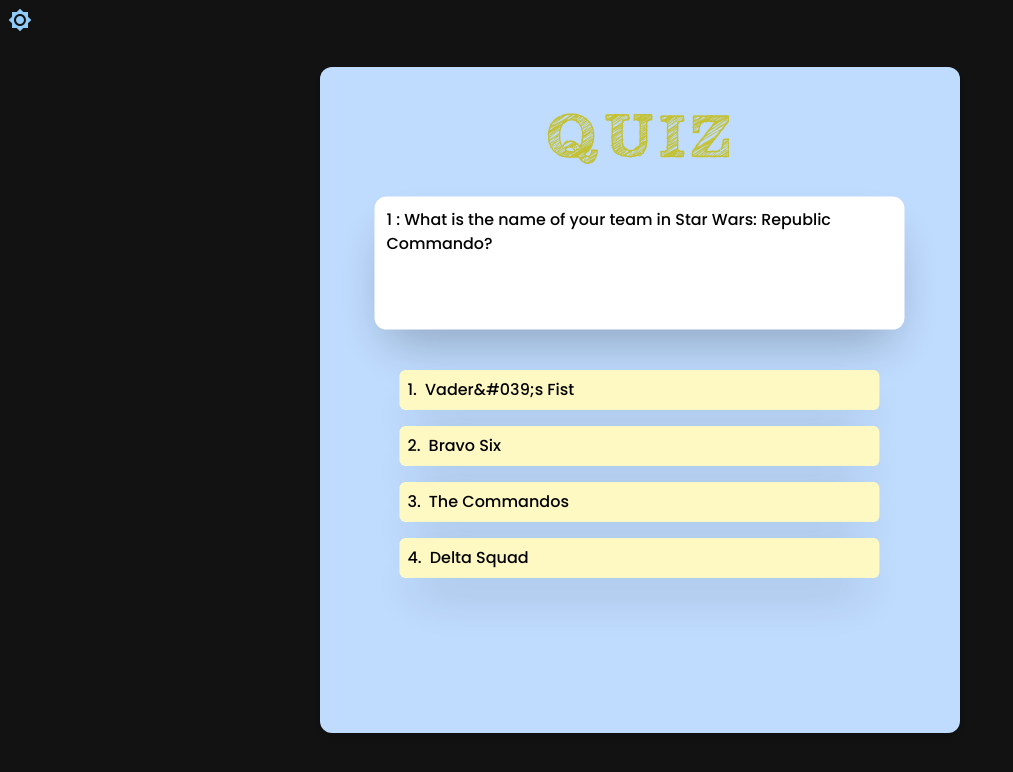
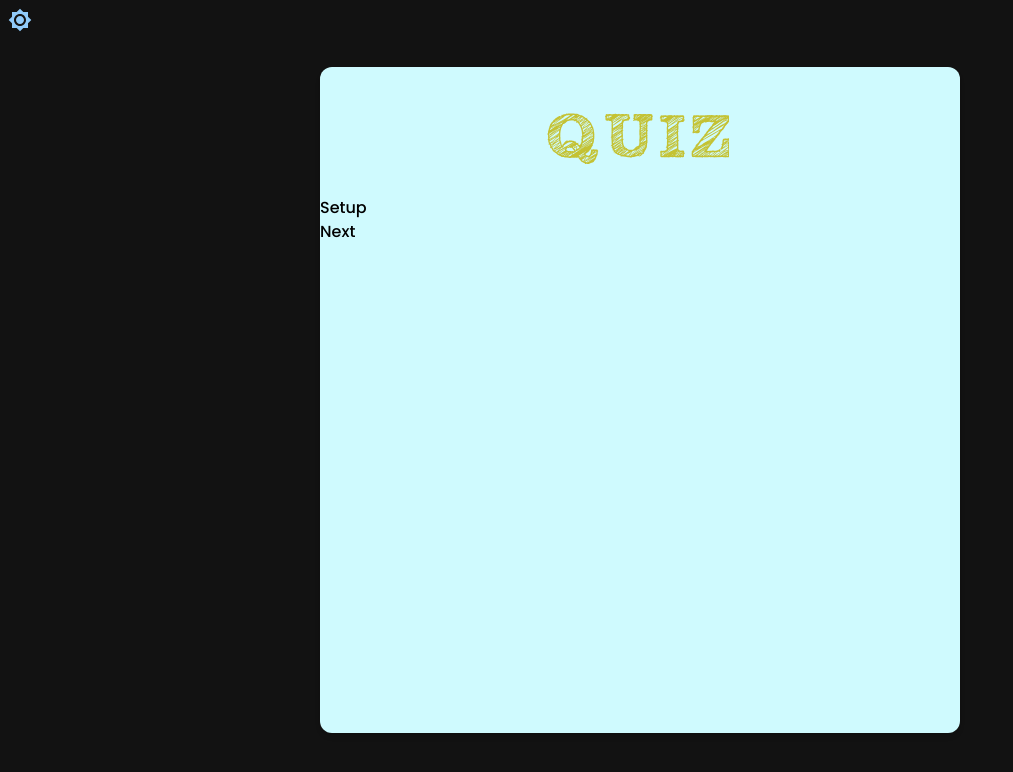
Before and after one commit to ehsanm-77/Quiz-Web-Application, a React (Vite) app in the folder quiz-project/: page / in a window 1280 px wide. Both pictures are taken after a click on the button "GET START". Shown: the top 772 px of the page, without its empty margins (0-1013 px from the left). Built offline with nearby package versions, Linux system fonts and the light colour scheme; data requests are answered from the project's data file.

Commit message:
create setup page

```diff
--- a/quiz-project/src/layout/Container/Container.tsx
+++ b/quiz-project/src/layout/Container/Container.tsx
@@ -7,8 +7,8 @@
       <div
         className={`${
           currentTheme === 'dark'
-            ? 'bg-blue-200 text-black'
-            : 'bg-sky-800 text-white'
+            ? 'bg-cyan-100 text-black'
+            : 'bg-purple-600 text-white'
         } w-3/4 md:w-1/2 h-5/6 rounded-xl flex flex-col gap-5 shadow-md`}
       >
         <Header />
--- a/quiz-project/src/layout/MainSection/MainSection.tsx
+++ b/quiz-project/src/layout/MainSection/MainSection.tsx
@@ -4,6 +4,7 @@
 import { useFormContext } from '../../utils/FormContext/FormContext';
 import { fetchQuizData } from '../../library/axios/axios';
 import { ResultPage } from '../../pages/ResultPage/ResultPage';
+import SetupPage from '../../pages/SetupPage/SetupPage';
 
 const MainSection = (currentTheme) => {
   const { formState, formDispatch } = useFormContext();
@@ -32,6 +33,8 @@
       {formState.page === 0 ? (
         <StartPage />
       ) : formState.page === 1 ? (
+        <SetupPage />
+      ) : formState.page === 2 ? (
         <Main
           question={quizData[formState.currentQuestionIndex]}
           handleAnswer={handleAnswer}
@@ -39,7 +42,7 @@
           currentTheme={currentTheme}
           //   setQuizData={setQuizData}
         />
-      ) : formState.page === 2 ? (
+      ) : formState.page === 3 ? (
         <ResultPage />
       ) : null}
     </>
--- a/quiz-project/src/pages/Main/Main.tsx
+++ b/quiz-project/src/pages/Main/Main.tsx
@@ -18,7 +18,7 @@
   }, [question]);
 
   useEffect(() => {
-    setAnimate(true); // Trigger the animation when the component mounts
+    setAnimate(true);
   }, [question]);
   useEffect(() => {
     if (question) {
@@ -27,6 +27,7 @@
     }
   }, [question]);
   const shuffleAnswers = (answers) => {
+    console.log(answers);
     const shuffled = answers.sort(() => Math.random() - 0.5);
     setShuffledAnswers(shuffled);
   };
@@ -38,9 +39,7 @@
     console.log(formState.currentQuestionIndex, quizData.length - 1);
     if (formState.currentQuestionIndex === quizData.length - 1) {
       console.log('EMO');
-      // Perform form validation if needed
-      // Update the form state to move to the next page
-      formDispatch({ type: 'CHANGE_PAGE', payload: { page: 2 } });
+      formDispatch({ type: 'CHANGE_PAGE', payload: { page: 3 } });
     }
   };
 
@@ -60,13 +59,13 @@
           }`}
           key={id}
         >
-          {id} : {questionText}
+          {id} - {questionText}
         </div>
         <div className="grid grid-col-1 gap-4 w-full" key={questionText}>
           {shuffledAnswers.map((answer, index) => (
             <button
               key={index}
-              className={`w-3/4 flex gap-2 bg-yellow-100 text-black p-2 rounded-md mx-auto focus:bg-green-500 shadow-2xl ${
+              className={`w-3/4 rounded-full flex gap-2 bg-teal-300 text-black p-2 rounded-md mx-auto focus:bg-green-500 shadow-2xl ${
                 animate ? 'animate-answer-item' : ''
               }`}
               onClick={() => {
--- a/quiz-project/src/pages/ResultPage/ResultPage.tsx
+++ b/quiz-project/src/pages/ResultPage/ResultPage.tsx
@@ -18,10 +18,12 @@
         <div className="flex flex-col justify-center items-center gap-5">
           <img
             src="./src/assets/img/win.svg"
-            className="w-40 rounded-full"
+            className="w-40 rounded-full mb-2"
             alt=""
           />
-          <div>✨ CONGRATS ✨</div>
+          <div className="text-2xl animate-bounce bg-green-300 p-2 rounded-full">
+            ✨ CONGRATS ✨
+          </div>
         </div>
       ) : (
         <div className="flex flex-col justify-center items-center gap-5">
@@ -33,7 +35,9 @@
           <div> TRY MORE </div>
         </div>
       )}
-      YOUR SCORE = {(formState.score * 100) / formState.quizData.length} %
+      <div className="text-xl font-bold">
+        YOUR SCORE = {(formState.score * 100) / formState.quizData.length} %
+      </div>
       <button
         onClick={() => {
           setTimeout(handleAgain, 2000);
@@ -41,7 +45,7 @@
         }}
       >
         <div>
-          <div>Again</div>
+          <div className="text-xl font-bold">Again</div>
         </div>
       </button>
     </div>
--- /dev/null
+++ b/quiz-project/src/pages/SetupPage/SetupPage.tsx
@@ -0,0 +1,14 @@
+import { useFormContext } from '../../utils/FormContext/FormContext';
+
+export default function SetupPage() {
+  const { formState, formDispatch } = useFormContext();
+  const handleSetup = () => {
+    formDispatch({ type: 'CHANGE_PAGE', payload: { page: 2 } });
+  };
+  return (
+    <div>
+      <div>Setup</div>
+      <button onClick={handleSetup}>Next</button>
+    </div>
+  );
+}
```
